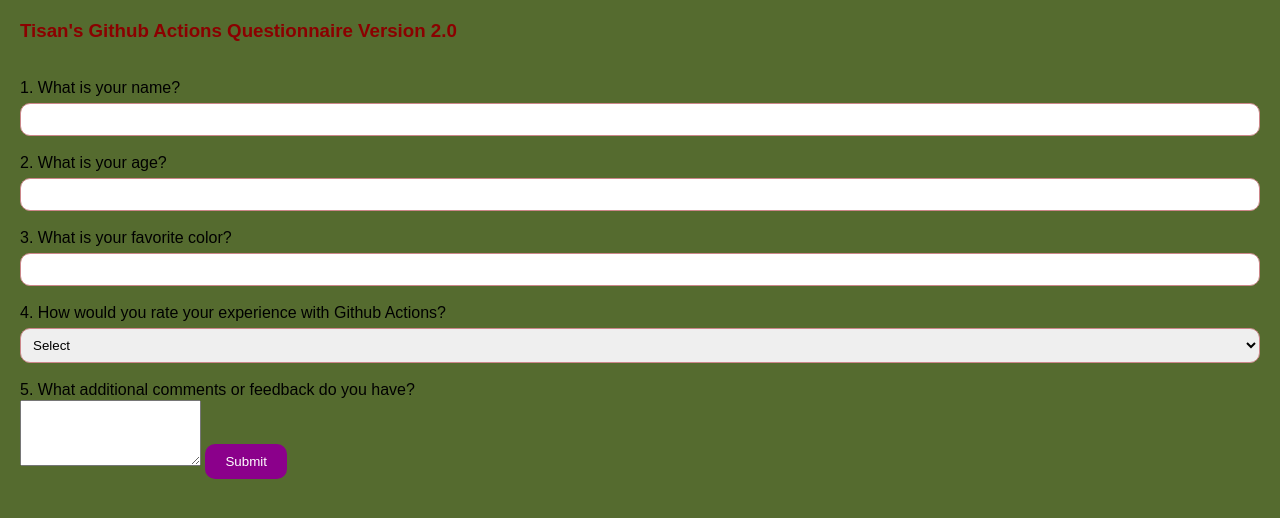
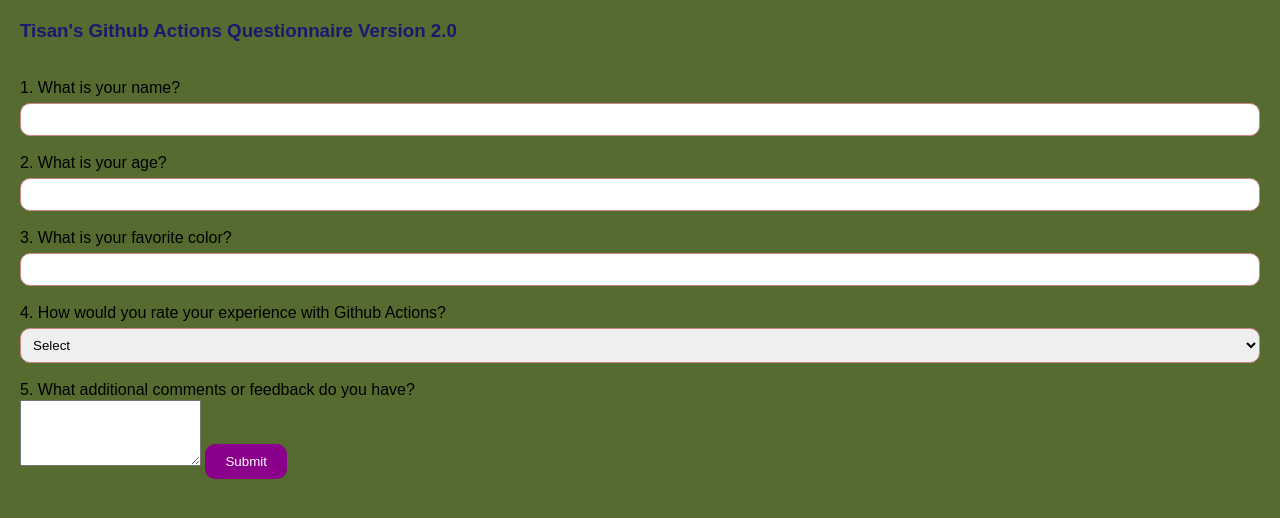
Before and after one commit to tisanbako/Github-Action-Deploy-S3, a plain HTML site: page index.html in a window 1280 px wide. Drawn offline with Linux system fonts and the light colour scheme; a script that the page names is missing.

Commit message:
updating css file

```diff
--- a/style.css
+++ b/style.css
@@ -5,7 +5,7 @@
 
 }
 h3 {
-  color: #8B0000;
+  color: #191970;
 }
 label {
     display: block;
```
